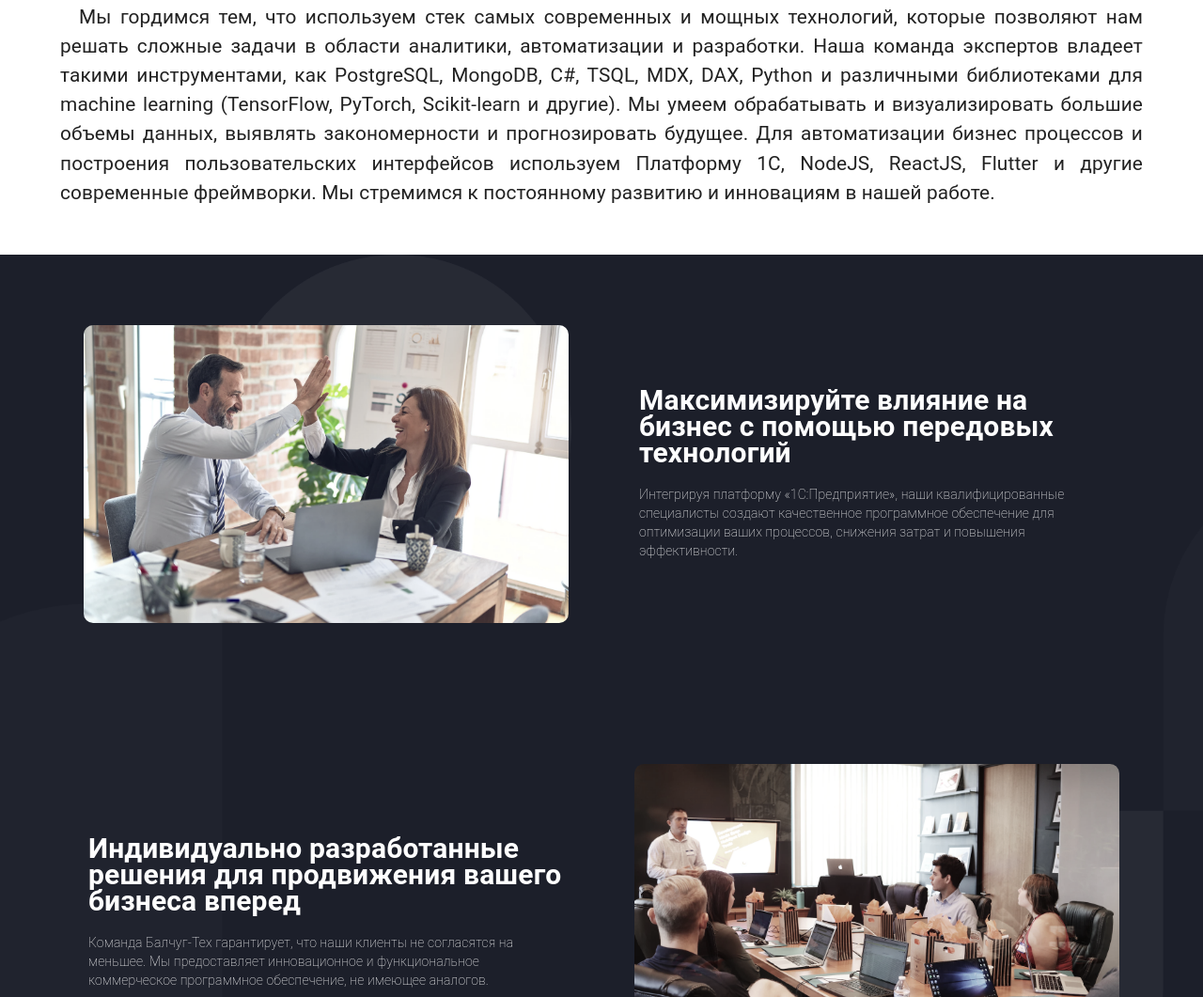
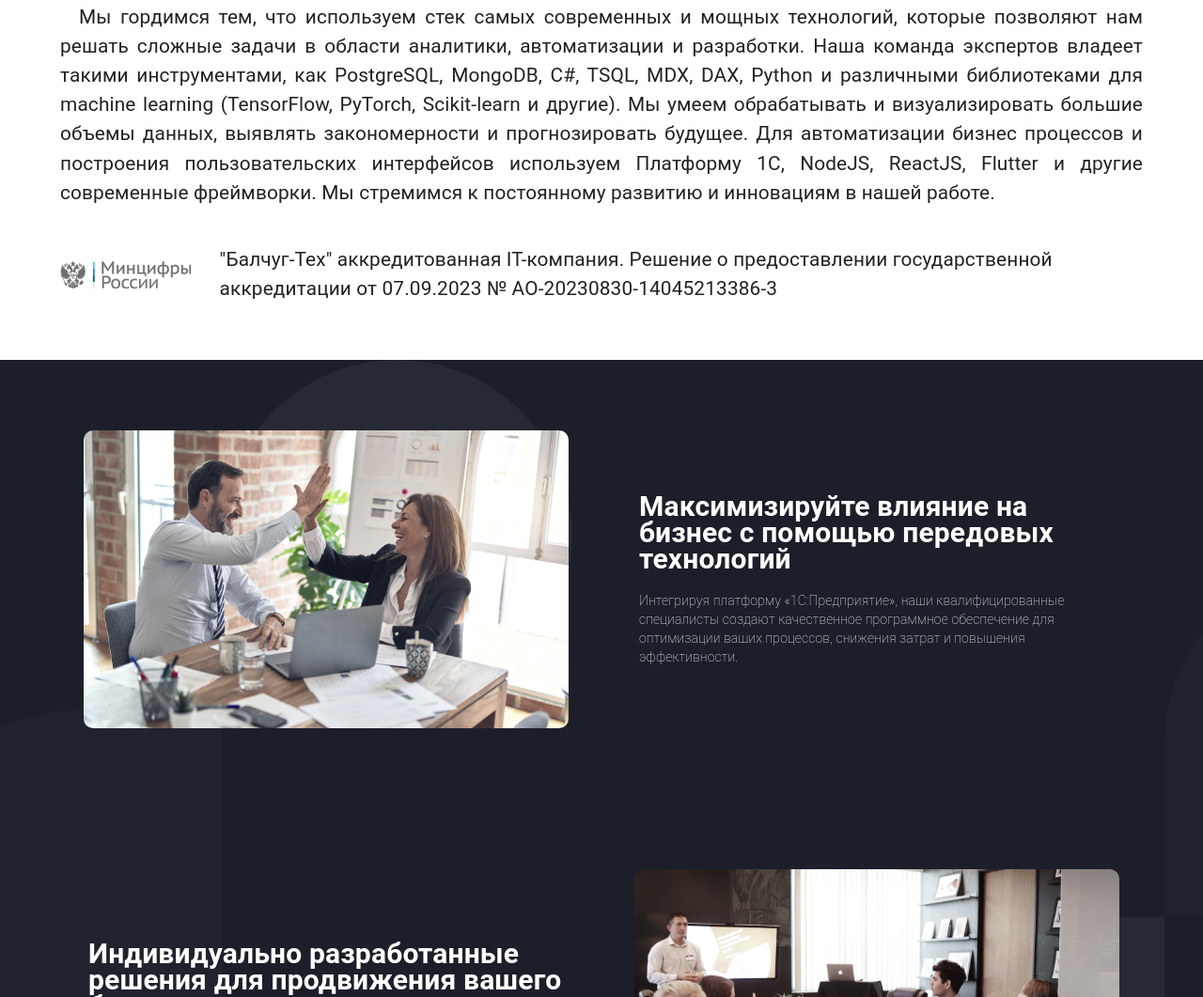
Before and after one commit to Balchug/landing, a Gatsby site: page / in a window 1280 px wide. Shown: the part 1218-2279 px from the top of the page at 94% size. Built offline with nearby package versions, Linux system fonts and the light colour scheme; Gatsby itself is replaced by a stand-in of ours.

Commit message:
add accredetation block

```diff
--- a/src/widgets/aboutSection/ui/about.section.tsx
+++ b/src/widgets/aboutSection/ui/about.section.tsx
@@ -4,6 +4,7 @@ import styled from 'styled-components'
 import { Container } from '@mui/material'
 import { ISectionProps } from '~/shared/interfaces/section.interface'
 import { SectionTitle } from '~/shared/ui'
+import Accreditation from './accreditation'
 
 const StyledSection = styled.section`
   /* background-image: url(patternBG.png); */
@@ -68,6 +69,7 @@ const AboutSection = ({ id, theme }: ISectionProps) => {
           NodeJS, ReactJS, Flutter и другие современные фреймворки. Мы стремимся
           к постоянному развитию и инновациям в нашей работе.
         </StyledP>
+        <Accreditation />
       </Container>
     </StyledSection>
   )
--- /dev/null
+++ b/src/widgets/aboutSection/ui/accreditation.tsx
@@ -0,0 +1,30 @@
+/* eslint-disable react/no-unescaped-entities */
+import React from 'react'
+import styled from 'styled-components'
+import Logo from '../../../images/mintsifry_logo.svg'
+
+const Wrapper = styled.div`
+  margin-top: 20px;
+  margin-bottom: 20px;
+  display: flex;
+  flex-direction: row;
+  gap: 30px;
+  align-items: center;
+`
+
+const Accreditation = () => {
+  return (
+    <>
+      <Wrapper>
+        <Logo style={{ height: '35px' }} />
+
+        <div>
+          "Балчуг-Тех" аккредитованная IT-компания. Решение о предоставлении
+          государственной аккредитации от 07.09.2023 № АО-20230830-14045213386-3
+        </div>
+      </Wrapper>
+    </>
+  )
+}
+
+export default Accreditation
```
Also changed, not shown: package.json (+8 -9 lines), src/images/mintsifry_logo.svg (added), 1 other file.
